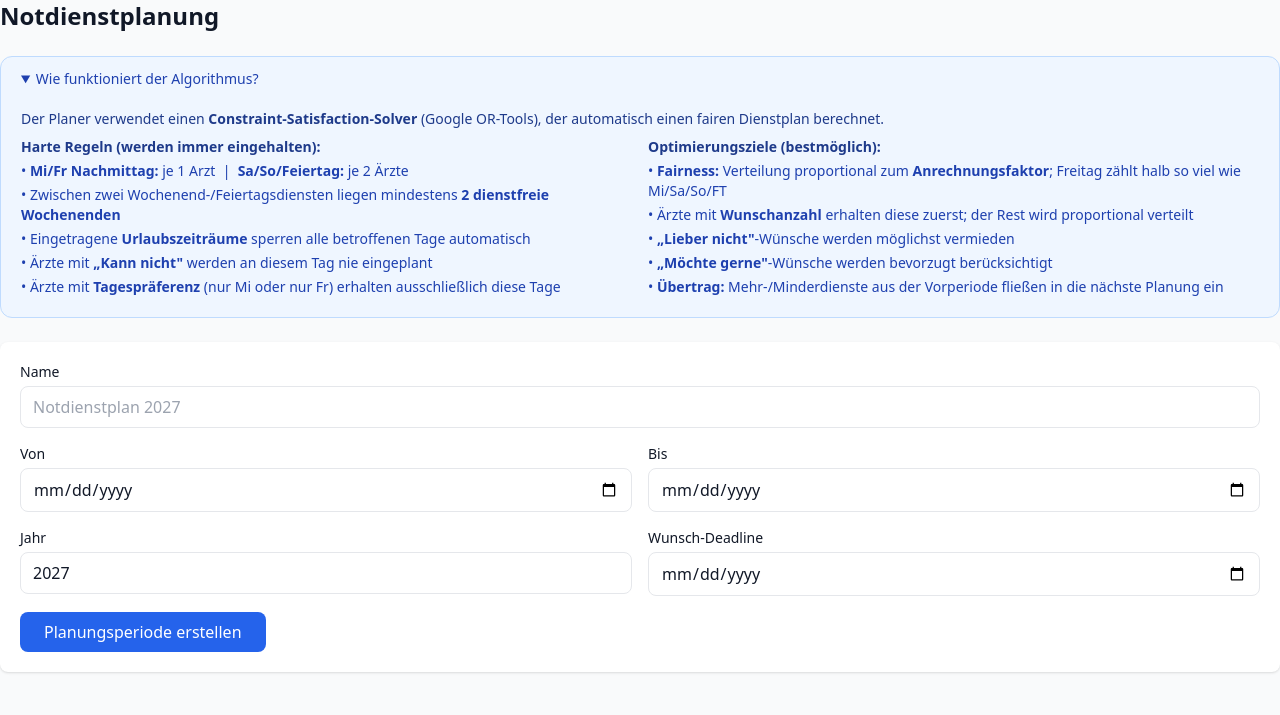
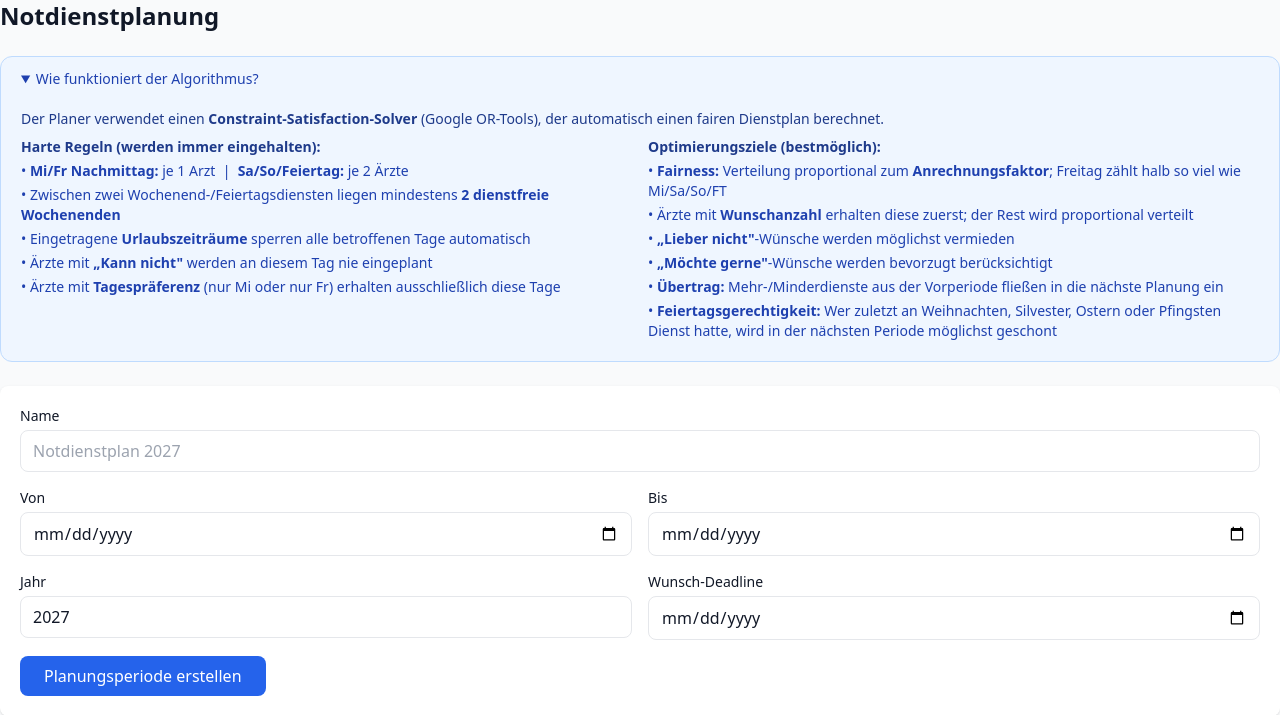
Before and after one commit to mengermalte-source/notdienstplaner, a FastAPI app: template app/templates/admin/planning.html in a window 1280 px wide, after a click on "Wie funktioniert der Algorithmus?". Shown: the top 715 px of the page. Run offline with FastAPI, Linux system fonts and the light colour scheme; the template is opened without the code that fills it, so the values that code supplies are empty; parts of the project's set-up code (start-up, migrations or seed data) failed here and were passed over; some libraries are stand-ins or nearby versions.

Commit message:
fix: mention holiday fairness carryover (Weihnachten/Silvester/Ostern/Pfingsten) in algorithm info block

```diff
--- a/app/templates/admin/planning.html
+++ b/app/templates/admin/planning.html
@@ -28,6 +28,7 @@
           <li>• <strong>„Lieber nicht"</strong>-Wünsche werden möglichst vermieden</li>
           <li>• <strong>„Möchte gerne"</strong>-Wünsche werden bevorzugt berücksichtigt</li>
           <li>• <strong>Übertrag:</strong> Mehr-/Minderdienste aus der Vorperiode fließen in die nächste Planung ein</li>
+          <li>• <strong>Feiertagsgerechtigkeit:</strong> Wer zuletzt an Weihnachten, Silvester, Ostern oder Pfingsten Dienst hatte, wird in der nächsten Periode möglichst geschont</li>
         </ul>
       </div>
     </div>
```
